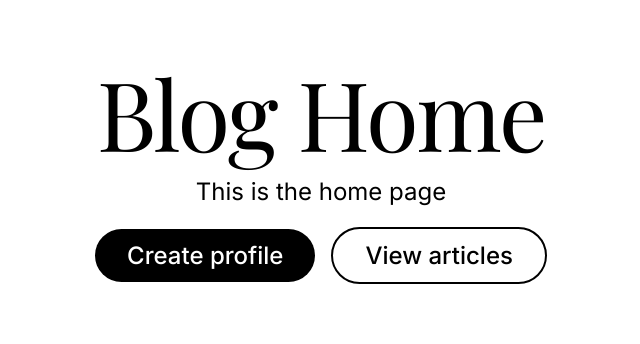
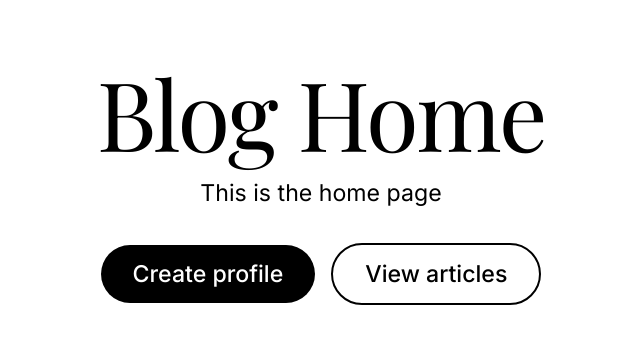
Before and after one commit to michael-salam/react-blog-application, a React (Vite) app: page / in a window 1280 px wide. Shown: the top 344 px of the page, without its empty margins (319-959 px from the left). Built offline with nearby package versions, Linux system fonts and the light colour scheme; a web font is replaced by a local one.

Commit message:
Update button font sizes in home page

```diff
--- a/src/index.css
+++ b/src/index.css
@@ -14,6 +14,11 @@ h1,
 h2,
 h3 {
   font-family: "Playfair Display", serif;
+}
+
+button,
+a {
+  @apply inline-block;
 }
 
 label,
--- a/src/pages/home/Home.tsx
+++ b/src/pages/home/Home.tsx
@@ -15,12 +15,12 @@ const Home = () => {
         <motion.p
           initial={{ scale: 0 }}
           animate={{ scale: 1 }}
-          className="mb-8 text-2xl"
+          className="mb-8 text-[clamp(1.125rem,_1.0157rem_+_0.5381vw,_1.5rem)]"
         >
           This is the home page
         </motion.p>
 
-        <div className="flex gap-4 items-center justify-center">
+        <div className="flex flex-col sm:flex-row gap-4 items-center justify-center">
           <motion.div
             initial={{ scale: 0 }}
             animate={{ scale: 1 }}
@@ -30,7 +30,7 @@ const Home = () => {
           >
             <Link
               to="/profile"
-              className="bg-black text-2xl rounded-full font-medium text-white px-8 py-3"
+              className="bg-black text-[clamp(1.125rem,_1.0157rem_+_0.5381vw,_1.5rem)] rounded-full font-medium text-white px-8 py-3"
             >
               Create profile
             </Link>
@@ -45,7 +45,7 @@ const Home = () => {
           >
             <Link
               to="/articles"
-              className="text-2xl rounded-full font-medium text-black border-2 border-black px-8 py-3"
+              className="text-[clamp(1.125rem,_1.0157rem_+_0.5381vw,_1.5rem)] rounded-full font-medium text-black border-2 border-black px-8 py-3"
             >
               View articles
             </Link>
```
